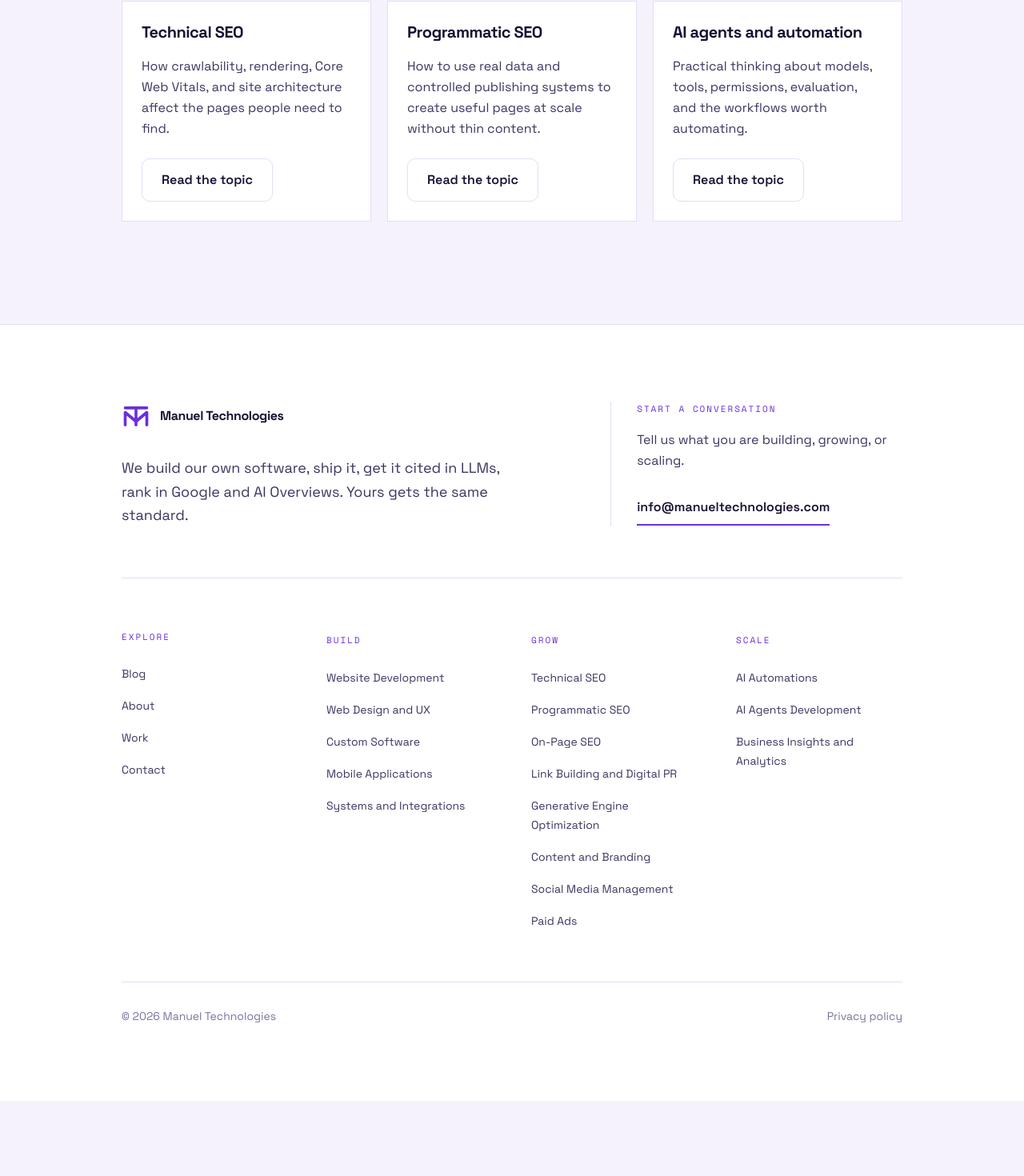
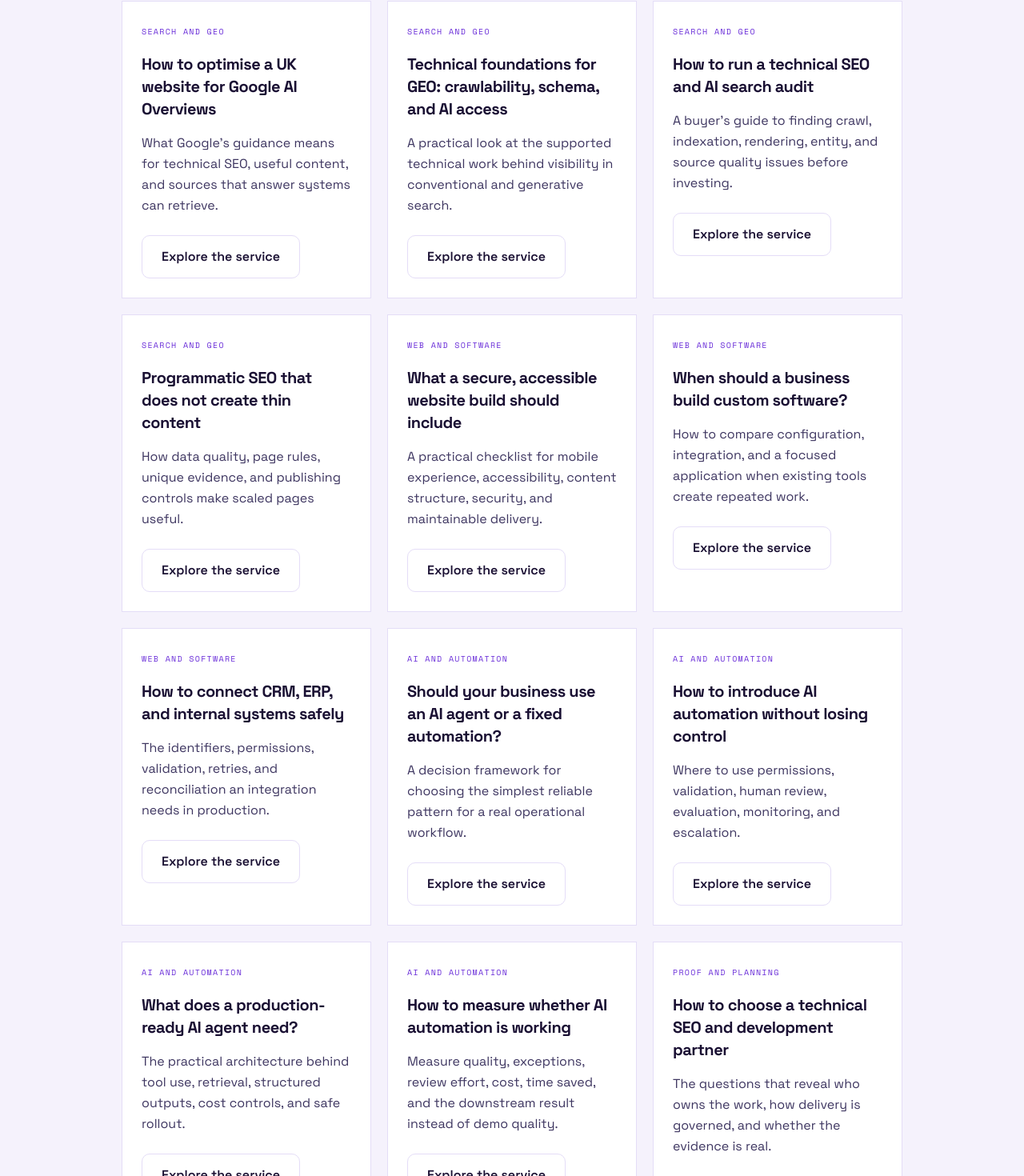
Before and after one commit to Bristotle/manuel-technologies, a Next.js app: page /blog in a window 1280 px wide. Shown: the part 802-2272 px from the top of the page at 80% size. Before the commit the page ends 2178 px from the top, so only its background shows below. Built offline with nearby package versions, Linux system fonts and the light colour scheme.

Commit message:
Improve internal links and blog roadmap

```diff
--- a/src/app/[pillar]/[service]/page.tsx
+++ b/src/app/[pillar]/[service]/page.tsx
@@ -5,7 +5,11 @@ import { Button } from "@/components/ui/Button";
 import { Container } from "@/components/ui/Container";
 import { SectionLabel } from "@/components/ui/SectionLabel";
 import { WorkProcess } from "@/components/WorkProcess";
-import { getServicePage, SERVICE_PAGES } from "@/lib/service-pages";
+import {
+  getServicePage,
+  RELATED_SERVICE_SLUGS,
+  SERVICE_PAGES,
+} from "@/lib/service-pages";
 import { SITE } from "@/lib/site";
 
 type PageProps = {
@@ -37,6 +41,10 @@ export default async function ServicePage({ params }: PageProps) {
   const { pillar, service } = await params;
   const page = getServicePage(pillar, service);
   if (!page) notFound();
+
+  const relatedServices = (RELATED_SERVICE_SLUGS[page.slug] || [])
+    .map((slug) => SERVICE_PAGES.find((servicePage) => servicePage.slug === slug))
+    .filter((servicePage) => servicePage !== undefined);
 
   const pageUrl = `${SITE.url}/${page.pillar}/${page.slug}`;
   const jsonLd = [
@@ -96,7 +104,7 @@ export default async function ServicePage({ params }: PageProps) {
             <p className="mt-8 max-w-[65ch] text-lg leading-relaxed text-mt-slate">{page.intro}</p>
             <p className="mt-6 max-w-[65ch] font-semibold text-mt-ink">{page.audience}</p>
             <div className="mt-10 flex flex-wrap gap-4">
-              <Button href={`mailto:${SITE.email}`}>Start a conversation</Button>
+              <Button href="/contact">Start a conversation</Button>
               <Button href="/work" variant="secondary">See the work</Button>
             </div>
           </div>
@@ -131,6 +139,32 @@ export default async function ServicePage({ params }: PageProps) {
 
       <WorkProcess compact />
 
+      <section className="py-24 sm:py-32">
+        <Container>
+          <SectionLabel>Related services</SectionLabel>
+          <h2 className="mt-6 max-w-[18ch]">Continue with the part that matters next.</h2>
+          <div className="mt-10 grid gap-5 md:grid-cols-3">
+            {relatedServices.map((related) => (
+              <Link
+                key={related.slug}
+                href={`/${related.pillar}/${related.slug}`}
+                className="group border border-mt-border bg-white p-6 transition-colors duration-150 hover:border-mt-purple"
+              >
+                <span className="font-[family-name:var(--font-mono)] text-[0.6875rem] uppercase tracking-[0.18em] text-mt-purple">
+                  {related.name}
+                </span>
+                <p className="mt-4 text-base leading-relaxed text-mt-slate group-hover:text-mt-ink">
+                  {related.description}
+                </p>
+                <span className="mt-6 inline-flex text-sm font-semibold text-mt-purple">
+                  Explore the service
+                </span>
+              </Link>
+            ))}
+          </div>
+        </Container>
+      </section>
+
       <section className="border-y border-mt-border bg-white py-24 sm:py-32">
         <Container>
           <SectionLabel>Frequently asked questions</SectionLabel>
--- a/src/app/about/page.tsx
+++ b/src/app/about/page.tsx
@@ -3,7 +3,6 @@ import { Container } from "@/components/ui/Container";
 import { SectionLabel } from "@/components/ui/SectionLabel";
 import { Button } from "@/components/ui/Button";
 import { WorkProcess } from "@/components/WorkProcess";
-import { SITE } from "@/lib/site";
 
 const FAQS = [
   {
@@ -96,7 +95,7 @@ export default function About() {
           </div>
 
           <div className="mt-14">
-            <Button href={`mailto:${SITE.email}`}>Start a conversation</Button>
+            <Button href="/contact">Start a conversation</Button>
           </div>
         </Container>
       </section>
--- a/src/app/blog/page.tsx
+++ b/src/app/blog/page.tsx
@@ -1,7 +1,9 @@
 import type { Metadata } from "next";
+import Link from "next/link";
 import { Container } from "@/components/ui/Container";
 import { SectionLabel } from "@/components/ui/SectionLabel";
 import { Button } from "@/components/ui/Button";
+import { PILLARS } from "@/lib/site";
 
 export const metadata: Metadata = {
   title: "Blog",
@@ -12,21 +14,85 @@ export const metadata: Metadata = {
 
 const TOPICS = [
   {
-    title: "Technical SEO",
-    body: "How crawlability, rendering, Core Web Vitals, and site architecture affect the pages people need to find.",
+    cluster: "Search and GEO",
+    title: "How to optimise a UK website for Google AI Overviews",
+    body: "What Google's guidance means for technical SEO, useful content, and sources that answer systems can retrieve.",
+    href: "/grow/geo",
+  },
+  {
+    cluster: "Search and GEO",
+    title: "Technical foundations for GEO: crawlability, schema, and AI access",
+    body: "A practical look at the supported technical work behind visibility in conventional and generative search.",
     href: "/grow/technical-seo",
   },
   {
-    title: "Programmatic SEO",
-    body: "How to use real data and controlled publishing systems to create useful pages at scale without thin content.",
+    cluster: "Search and GEO",
+    title: "How to run a technical SEO and AI search audit",
+    body: "A buyer's guide to finding crawl, indexation, rendering, entity, and source quality issues before investing.",
+    href: "/grow/technical-seo",
+  },
+  {
+    cluster: "Search and GEO",
+    title: "Programmatic SEO that does not create thin content",
+    body: "How data quality, page rules, unique evidence, and publishing controls make scaled pages useful.",
     href: "/grow/programmatic-seo",
   },
   {
-    title: "AI agents and automation",
-    body: "Practical thinking about models, tools, permissions, evaluation, and the workflows worth automating.",
+    cluster: "Web and software",
+    title: "What a secure, accessible website build should include",
+    body: "A practical checklist for mobile experience, accessibility, content structure, security, and maintainable delivery.",
+    href: "/build/website-development",
+  },
+  {
+    cluster: "Web and software",
+    title: "When should a business build custom software?",
+    body: "How to compare configuration, integration, and a focused application when existing tools create repeated work.",
+    href: "/build/custom-software",
+  },
+  {
+    cluster: "Web and software",
+    title: "How to connect CRM, ERP, and internal systems safely",
+    body: "The identifiers, permissions, validation, retries, and reconciliation an integration needs in production.",
+    href: "/build/systems-integrations",
+  },
+  {
+    cluster: "AI and automation",
+    title: "Should your business use an AI agent or a fixed automation?",
+    body: "A decision framework for choosing the simplest reliable pattern for a real operational workflow.",
     href: "/scale/ai-agents",
   },
+  {
+    cluster: "AI and automation",
+    title: "How to introduce AI automation without losing control",
+    body: "Where to use permissions, validation, human review, evaluation, monitoring, and escalation.",
+    href: "/scale/ai-automations",
+  },
+  {
+    cluster: "AI and automation",
+    title: "What does a production-ready AI agent need?",
+    body: "The practical architecture behind tool use, retrieval, structured outputs, cost controls, and safe rollout.",
+    href: "/scale/ai-agents",
+  },
+  {
+    cluster: "AI and automation",
+    title: "How to measure whether AI automation is working",
+    body: "Measure quality, exceptions, review effort, cost, time saved, and the downstream result instead of demo quality.",
+    href: "/scale/analytics",
+  },
+  {
+    cluster: "Proof and planning",
+    title: "How to choose a technical SEO and development partner",
+    body: "The questions that reveal who owns the work, how delivery is governed, and whether the evidence is real.",
+    href: "/about",
+  },
 ] as const;
+
+const SERVICE_LINKS = PILLARS.flatMap((pillar) =>
+  pillar.services.slice(0, 2).map((service) => ({
+    name: service.name,
+    href: service.href,
+  })),
+);
 
 export default function BlogPage() {
   return (
@@ -47,14 +113,25 @@ export default function BlogPage() {
           <SectionLabel>Topics</SectionLabel>
           <div className="mt-8 grid gap-5 md:grid-cols-3">
             {TOPICS.map((topic) => (
-              <article key={topic.href} className="border border-mt-border bg-white p-6">
-                <h2 className="!text-xl !tracking-tight">{topic.title}</h2>
+              <article key={topic.title} className="border border-mt-border bg-white p-6">
+                <span className="font-[family-name:var(--font-mono)] text-[0.625rem] uppercase tracking-[0.13em] text-mt-purple">{topic.cluster}</span>
+                <h2 className="mt-4 !text-xl !tracking-tight">{topic.title}</h2>
                 <p className="mt-4 text-base leading-relaxed text-mt-slate">{topic.body}</p>
                 <div className="mt-6">
-                  <Button href={topic.href} variant="secondary">Read the topic</Button>
+                  <Button href={topic.href} variant="secondary">Explore the service</Button>
                 </div>
               </article>
             ))}
+          </div>
+          <div className="mt-16 border-t border-mt-border pt-8">
+            <SectionLabel>Start with a service</SectionLabel>
+            <div className="mt-6 flex flex-wrap gap-x-8 gap-y-4">
+              {SERVICE_LINKS.map((service) => (
+                <Link key={service.href} href={service.href} className="text-sm font-semibold text-mt-slate transition-colors duration-150 hover:text-mt-purple">
+                  {service.name}
+                </Link>
+              ))}
+            </div>
           </div>
         </Container>
       </section>
--- a/src/lib/service-pages.ts
+++ b/src/lib/service-pages.ts
@@ -352,6 +352,25 @@ export const SERVICE_PAGES: ServicePage[] = [
   }
 ];
 
+export const RELATED_SERVICE_SLUGS: Record<string, string[]> = {
+  "website-development": ["technical-seo", "web-design", "custom-software"],
+  "web-design": ["website-development", "on-page-seo", "mobile-apps"],
+  "custom-software": ["systems-integrations", "ai-agents", "analytics"],
+  "mobile-apps": ["custom-software", "web-design", "systems-integrations"],
+  "systems-integrations": ["custom-software", "ai-automations", "analytics"],
+  "technical-seo": ["programmatic-seo", "geo", "website-development"],
+  "programmatic-seo": ["technical-seo", "geo", "custom-software"],
+  "on-page-seo": ["technical-seo", "content-branding", "geo"],
+  "link-building": ["content-branding", "technical-seo", "geo"],
+  geo: ["technical-seo", "programmatic-seo", "content-branding"],
+  "content-branding": ["on-page-seo", "link-building", "website-development"],
+  "social-media": ["content-branding", "paid-ads", "website-development"],
+  "paid-ads": ["website-development", "analytics", "content-branding"],
+  "ai-automations": ["ai-agents", "systems-integrations", "custom-software"],
+  "ai-agents": ["ai-automations", "custom-software", "systems-integrations"],
+  analytics: ["custom-software", "technical-seo", "ai-automations"],
+};
+
 export function getServicePage(pillar: string, slug: string) {
   return SERVICE_PAGES.find((page) => page.pillar === pillar && page.slug === slug);
 }
```
